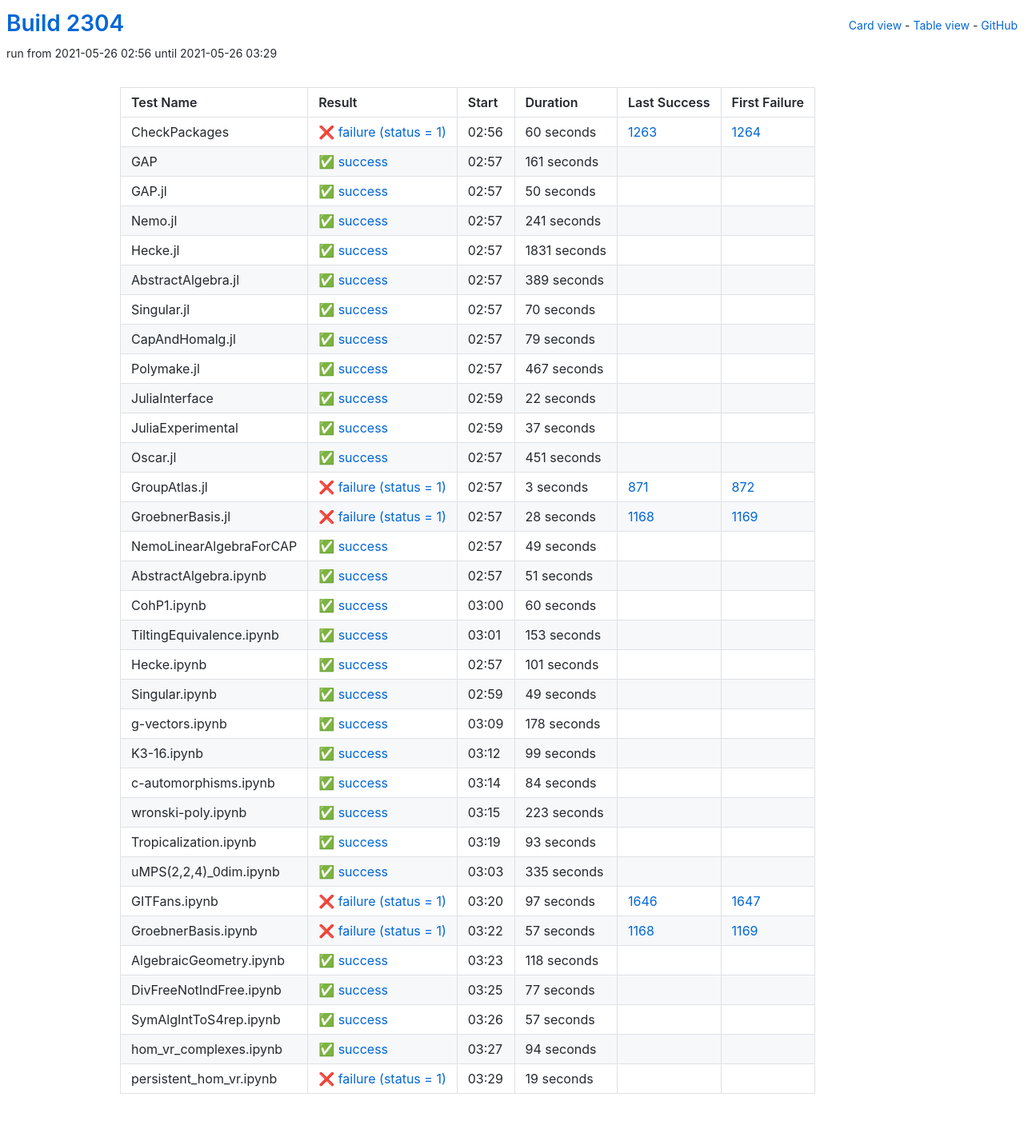
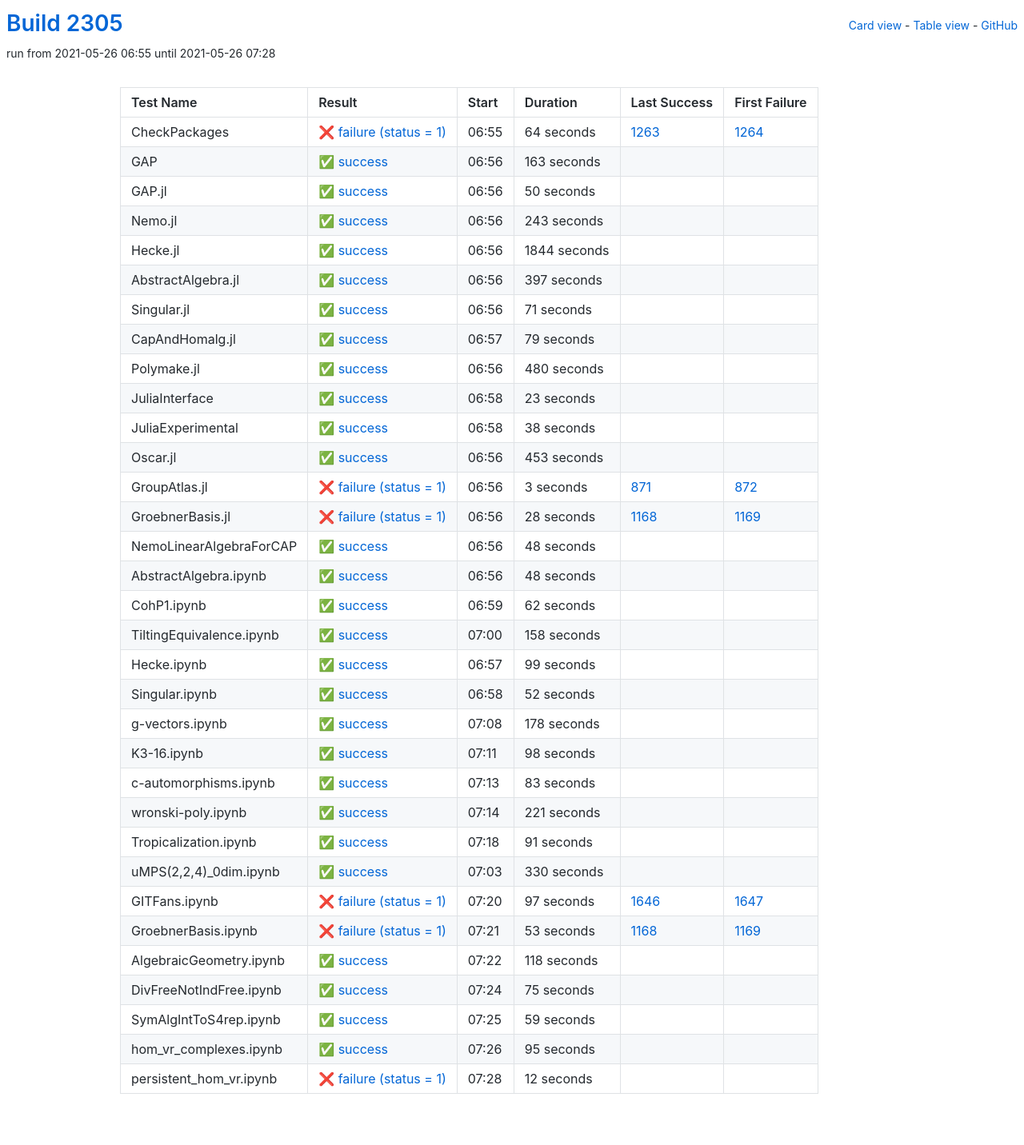
Before and after one commit to oscar-system/oscar-ci-status-stable, a Jekyll site: the page built from table.html, in a window 1280 px wide. Shown: the whole page at 80% size. Built offline with Jekyll 4.4.1, drawn with Linux system fonts in a browser that asks for light colours.

Commit message:
Build #2305

```diff
--- a/_data/ci.yml
+++ b/_data/ci.yml
@@ -1,6 +1,6 @@
 ---
-build: 2304
-build_url: https://oscarci.mathematik.uni-kl.de/job/oscar-stable/2304/
+build: 2305
+build_url: https://oscarci.mathematik.uni-kl.de/job/oscar-stable/2305/
 job: oscar-stable
 organization: oscar-system
 repo: oscar-ci-status-stable
@@ -8,32 +8,32 @@ repourl: https://github.com/oscar-system/oscar-ci-status-stable
 tests:
 - name: CheckPackages
   id: checkpackages
-  log: https://oscarci.mathematik.uni-kl.de/job/oscar-stable/2304/artifact/logs/build-2304/CheckPackages.log
-  start: 2021-05-26 02:56
+  log: https://oscarci.mathematik.uni-kl.de/job/oscar-stable/2305/artifact/logs/build-2305/CheckPackages.log
+  start: 2021-05-26 06:55
   success: false
   exitcode: 1
   status: failure
-  duration: 60
+  duration: 64
   last_success: 1263
   last_success_url: https://oscarci.mathematik.uni-kl.de/job/oscar-stable/1263/
   first_failure: 1264
   first_failure_url: https://oscarci.mathematik.uni-kl.de/job/oscar-stable/1264/
 - name: GAP
   id: gap
-  log: https://oscarci.mathematik.uni-kl.de/job/oscar-stable/2304/artifact/logs/build-2304/GAP.log
-  start: 2021-05-26 02:57
+  log: https://oscarci.mathematik.uni-kl.de/job/oscar-stable/2305/artifact/logs/build-2305/GAP.log
+  start: 2021-05-26 06:56
   success: true
   exitcode: 0
   status: success
-  duration: 161
+  duration: 163
   last_success: false
   last_success_url:
   first_failure: false
   first_failure_url:
 - name: GAP.jl
   id: gap-jl
-  log: https://oscarci.mathematik.uni-kl.de/job/oscar-stable/2304/artifact/logs/build-2304/GAP.jl.log
-  start: 2021-05-26 02:57
+  log: https://oscarci.mathematik.uni-kl.de/job/oscar-stable/2305/artifact/logs/build-2305/GAP.jl.log
+  start: 2021-05-26 06:56
   success: true
   exitcode: 0
   status: success
@@ -44,56 +44,56 @@ tests:
   first_failure_url:
 - name: Nemo.jl
   id: nemo-jl
-  log: https://oscarci.mathematik.uni-kl.de/job/oscar-stable/2304/artifact/logs/build-2304/Nemo.jl.log
-  start: 2021-05-26 02:57
+  log: https://oscarci.mathematik.uni-kl.de/job/oscar-stable/2305/artifact/logs/build-2305/Nemo.jl.log
+  start: 2021-05-26 06:56
   success: true
   exitcode: 0
   status: success
-  duration: 241
+  duration: 243
   last_success: false
   last_success_url:
   first_failure: false
   first_failure_url:
 - name: Hecke.jl
   id: hecke-jl
-  log: https://oscarci.mathematik.uni-kl.de/job/oscar-stable/2304/artifact/logs/build-2304/Hecke.jl.log
-  start: 2021-05-26 02:57
+  log: https://oscarci.mathematik.uni-kl.de/job/oscar-stable/2305/artifact/logs/build-2305/Hecke.jl.log
+  start: 2021-05-26 06:56
   success: true
   exitcode: 0
   status: success
-  duration: 1831
+  duration: 1844
   last_success: false
   last_success_url:
   first_failure: false
   first_failure_url:
 - name: AbstractAlgebra.jl
   id: abstractalgebra-jl
-  log: https://oscarci.mathematik.uni-kl.de/job/oscar-stable/2304/artifact/logs/build-2304/AbstractAlgebra.jl.log
-  start: 2021-05-26 02:57
+  log: https://oscarci.mathematik.uni-kl.de/job/oscar-stable/2305/artifact/logs/build-2305/AbstractAlgebra.jl.log
+  start: 2021-05-26 06:56
   success: true
   exitcode: 0
   status: success
-  duration: 389
+  duration: 397
   last_success: false
   last_success_url:
   first_failure: false
   first_failure_url:
 - name: Singular.jl
   id: singular-jl
-  log: https://oscarci.mathematik.uni-kl.de/job/oscar-stable/2304/artifact/logs/build-2304/Singular.jl.log
-  start: 2021-05-26 02:57
+  log: https://oscarci.mathematik.uni-kl.de/job/oscar-stable/2305/artifact/logs/build-2305/Singular.jl.log
+  start: 2021-05-26 06:56
   success: true
   exitcode: 0
   status: success
-  duration: 70
+  duration: 71
   last_success: false
   last_success_url:
   first_failure: false
   first_failure_url:
 - name: CapAndHomalg.jl
   id: capandhomalg-jl
-  log: https://oscarci.mathematik.uni-kl.de/job/oscar-stable/2304/artifact/logs/build-2304/CapAndHomalg.jl.log
-  start: 2021-05-26 02:57
+  log: https://oscarci.mathematik.uni-kl.de/job/oscar-stable/2305/artifact/logs/build-2305/CapAndHomalg.jl.log
+  start: 2021-05-26 06:57
   success: true
   exitcode: 0
   status: success
@@ -104,56 +104,56 @@ tests:
   first_failure_url:
 - name: Polymake.jl
   id: polymake-jl
-  log: https://oscarci.mathematik.uni-kl.de/job/oscar-stable/2304/artifact/logs/build-2304/Polymake.jl.log
-  start: 2021-05-26 02:57
+  log: https://oscarci.mathematik.uni-kl.de/job/oscar-stable/2305/artifact/logs/build-2305/Polymake.jl.log
+  start: 2021-05-26 06:56
   success: true
   exitcode: 0
   status: success
-  duration: 467
+  duration: 480
   last_success: false
   last_success_url:
   first_failure: false
   first_failure_url:
 - name: JuliaInterface
   id: juliainterface
-  log: https://oscarci.mathematik.uni-kl.de/job/oscar-stable/2304/artifact/logs/build-2304/JuliaInterface.log
-  start: 2021-05-26 02:59
+  log: https://oscarci.mathematik.uni-kl.de/job/oscar-stable/2305/artifact/logs/build-2305/JuliaInterface.log
+  start: 2021-05-26 06:58
   success: true
   exitcode: 0
   status: success
-  duration: 22
+  duration: 23
   last_success: false
   last_success_url:
   first_failure: false
   first_failure_url:
 - name: JuliaExperimental
   id: juliaexperimental
-  log: https://oscarci.mathematik.uni-kl.de/job/oscar-stable/2304/artifact/logs/build-2304/JuliaExperimental.log
-  start: 2021-05-26 02:59
+  log: https://oscarci.mathematik.uni-kl.de/job/oscar-stable/2305/artifact/logs/build-2305/JuliaExperimental.log
+  start: 2021-05-26 06:58
   success: true
   exitcode: 0
   status: success
-  duration: 37
+  duration: 38
   last_success: false
   last_success_url:
   first_failure: false
   first_failure_url:
 - name: Oscar.jl
   id: oscar-jl
-  log: https://oscarci.mathematik.uni-kl.de/job/oscar-stable/2304/artifact/logs/build-2304/Oscar.jl.log
-  start: 2021-05-26 02:57
+  log: https://oscarci.mathematik.uni-kl.de/job/oscar-stable/2305/artifact/logs/build-2305/Oscar.jl.log
+  start: 2021-05-26 06:56
   success: true
   exitcode: 0
   status: success
-  duration: 451
+  duration: 453
   last_success: false
   last_success_url:
   first_failure: false
   first_failure_url:
 - name: GroupAtlas.jl
   id: groupatlas-jl
-  log: https://oscarci.mathematik.uni-kl.de/job/oscar-stable/2304/artifact/logs/build-2304/GroupAtlas.jl.log
-  start: 2021-05-26 02:57
+  log: https://oscarci.mathematik.uni-kl.de/job/oscar-stable/2305/artifact/logs/build-2305/GroupAtlas.jl.log
+  start: 2021-05-26 06:56
   success: false
   exitcode: 1
   status: failure
@@ -164,8 +164,8 @@ tests:
   first_failure_url: https://oscarci.mathematik.uni-kl.de/job/oscar-stable/872/
 - name: GroebnerBasis.jl
   id: groebnerbasis-jl
-  log: https://oscarci.mathematik.uni-kl.de/job/oscar-stable/2304/artifact/logs/build-2304/GroebnerBasis.jl.log
-  start: 2021-05-26 02:57
+  log: https://oscarci.mathematik.uni-kl.de/job/oscar-stable/2305/artifact/logs/build-2305/GroebnerBasis.jl.log
+  start: 2021-05-26 06:56
   success: false
   exitcode: 1
   status: failure
@@ -176,80 +176,80 @@ tests:
   first_failure_url: https://oscarci.mathematik.uni-kl.de/job/oscar-stable/1169/
 - name: NemoLinearAlgebraForCAP
   id: nemolinearalgebraforcap
-  log: https://oscarci.mathematik.uni-kl.de/job/oscar-stable/2304/artifact/logs/build-2304/NemoLinearAlgebraForCAP.log
-  start: 2021-05-26 02:57
+  log: https://oscarci.mathematik.uni-kl.de/job/oscar-stable/2305/artifact/logs/build-2305/NemoLinearAlgebraForCAP.log
+  start: 2021-05-26 06:56
   success: true
   exitcode: 0
   status: success
-  duration: 49
+  duration: 48
   last_success: false
   last_success_url:
   first_failure: false
   first_failure_url:
 - name: AbstractAlgebra.ipynb
   id: abstractalgebra-ipynb
-  log: https://oscarci.mathematik.uni-kl.de/job/oscar-stable/2304/artifact/logs/build-2304/AbstractAlgebra.ipynb.log
-  start: 2021-05-26 02:57
+  log: https://oscarci.mathematik.uni-kl.de/job/oscar-stable/2305/artifact/logs/build-2305/AbstractAlgebra.ipynb.log
+  start: 2021-05-26 06:56
   success: true
   exitcode: 0
   status: success
-  duration: 51
+  duration: 48
   last_success: false
   last_success_url:
   first_failure: false
   first_failure_url:
 - name: CohP1.ipynb
   id: cohp1-ipynb
-  log: https://oscarci.mathematik.uni-kl.de/job/oscar-stable/2304/artifact/logs/build-2304/CohP1.ipynb.log
-  start: 2021-05-26 03:00
+  log: https://oscarci.mathematik.uni-kl.de/job/oscar-stable/2305/artifact/logs/build-2305/CohP1.ipynb.log
+  start: 2021-05-26 06:59
   success: true
   exitcode: 0
   status: success
-  duration: 60
+  duration: 62
   last_success: false
   last_success_url:
   first_failure: false
   first_failure_url:
 - name: TiltingEquivalence.ipynb
   id: tiltingequivalence-ipynb
-  log: https://oscarci.mathematik.uni-kl.de/job/oscar-stable/2304/artifact/logs/build-2304/TiltingEquivalence.ipynb.log
-  start: 2021-05-26 03:01
+  log: https://oscarci.mathematik.uni-kl.de/job/oscar-stable/2305/artifact/logs/build-2305/TiltingEquivalence.ipynb.log
+  start: 2021-05-26 07:00
   success: true
   exitcode: 0
   status: success
-  duration: 153
+  duration: 158
   last_success: false
   last_success_url:
   first_failure: false
   first_failure_url:
 - name: Hecke.ipynb
   id: hecke-ipynb
-  log: https://oscarci.mathematik.uni-kl.de/job/oscar-stable/2304/artifact/logs/build-2304/Hecke.ipynb.log
-  start: 2021-05-26 02:57
+  log: https://oscarci.mathematik.uni-kl.de/job/oscar-stable/2305/artifact/logs/build-2305/Hecke.ipynb.log
+  start: 2021-05-26 06:57
   success: true
   exitcode: 0
   status: success
-  duration: 101
+  duration: 99
   last_success: false
   last_success_url:
   first_failure: false
   first_failure_url:
 - name: Singular.ipynb
   id: singular-ipynb
-  log: https://oscarci.mathematik.uni-kl.de/job/oscar-stable/2304/artifact/logs/build-2304/Singular.ipynb.log
-  start: 2021-05-26 02:59
+  log: https://oscarci.mathematik.uni-kl.de/job/oscar-stable/2305/artifact/logs/build-2305/Singular.ipynb.log
+  start: 2021-05-26 06:58
   success: true
   exitcode: 0
   status: success
-  duration: 49
+  duration: 52
   last_success: false
   last_success_url:
   first_failure: false
   first_failure_url:
 - name: g-vectors.ipynb
   id: g-vectors-ipynb
-  log: https://oscarci.mathematik.uni-kl.de/job/oscar-stable/2304/artifact/logs/build-2304/g-vectors.ipynb.log
-  start: 2021-05-26 03:09
+  log: https://oscarci.mathematik.uni-kl.de/job/oscar-stable/2305/artifact/logs/build-2305/g-vectors.ipynb.log
+  start: 2021-05-26 07:08
   success: true
   exitcode: 0
   status: success
@@ -260,68 +260,68 @@ tests:
   first_failure_url:
 - name: K3-16.ipynb
   id: k3-16-ipynb
-  log: https://oscarci.mathematik.uni-kl.de/job/oscar-stable/2304/artifact/logs/build-2304/K3-16.ipynb.log
-  start: 2021-05-26 03:12
+  log: https://oscarci.mathematik.uni-kl.de/job/oscar-stable/2305/artifact/logs/build-2305/K3-16.ipynb.log
+  start: 2021-05-26 07:11
   success: true
   exitcode: 0
   status: success
-  duration: 99
+  duration: 98
   last_success: false
   last_success_url:
   first_failure: false
   first_failure_url:
 - name: c-automorphisms.ipynb
   id: c-automorphisms-ipynb
-  log: https://oscarci.mathematik.uni-kl.de/job/oscar-stable/2304/artifact/logs/build-2304/c-automorphisms.ipynb.log
-  start: 2021-05-26 03:14
+  log: https://oscarci.mathematik.uni-kl.de/job/oscar-stable/2305/artifact/logs/build-2305/c-automorphisms.ipynb.log
+  start: 2021-05-26 07:13
   success: true
   exitcode: 0
   status: success
-  duration: 84
+  duration: 83
   last_success: false
   last_success_url:
   first_failure: false
   first_failure_url:
 - name: wronski-poly.ipynb
   id: wronski-poly-ipynb
-  log: https://oscarci.mathematik.uni-kl.de/job/oscar-stable/2304/artifact/logs/build-2304/wronski-poly.ipynb.log
-  start: 2021-05-26 03:15
+  log: https://oscarci.mathematik.uni-kl.de/job/oscar-stable/2305/artifact/logs/build-2305/wronski-poly.ipynb.log
+  start: 2021-05-26 07:14
   success: true
   exitcode: 0
   status: success
-  duration: 223
+  duration: 221
   last_success: false
   last_success_url:
   first_failure: false
   first_failure_url:
 - name: Tropicalization.ipynb
   id: tropicalization-ipynb
-  log: https://oscarci.mathematik.uni-kl.de/job/oscar-stable/2304/artifact/logs/build-2304/Tropicalization.ipynb.log
-  start: 2021-05-26 03:19
+  log: https://oscarci.mathematik.uni-kl.de/job/oscar-stable/2305/artifact/logs/build-2305/Tropicalization.ipynb.log
+  start: 2021-05-26 07:18
   success: true
   exitcode: 0
   status: success
-  duration: 93
+  duration: 91
   last_success: false
   last_success_url:
   first_failure: false
   first_failure_url:
 - name: uMPS(2,2,4)_0dim.ipynb
   id: umps-2-2-4-0dim-ipynb
-  log: https://oscarci.mathematik.uni-kl.de/job/oscar-stable/2304/artifact/logs/build-2304/uMPS-2-2-4-_0dim.ipynb.log
-  start: 2021-05-26 03:03
+  log: https://oscarci.mathematik.uni-kl.de/job/oscar-stable/2305/artifact/logs/build-2305/uMPS-2-2-4-_0dim.ipynb.log
+  start: 2021-05-26 07:03
   success: true
   exitcode: 0
   status: success
-  duration: 335
+  duration: 330
   last_success: false
   last_success_url:
   first_failure: false
   first_failure_url:
 - name: GITFans.ipynb
   id: gitfans-ipynb
-  log: https://oscarci.mathematik.uni-kl.de/job/oscar-stable/2304/artifact/logs/build-2304/GITFans.ipynb.log
-  start: 2021-05-26 03:20
+  log: https://oscarci.mathematik.uni-kl.de/job/oscar-stable/2305/artifact/logs/build-2305/GITFans.ipynb.log
+  start: 2021-05-26 07:20
   success: false
   exitcode: 1
   status: failure
@@ -332,20 +332,20 @@ tests:
   first_failure_url: https://oscarci.mathematik.uni-kl.de/job/oscar-stable/1647/
 - name: GroebnerBasis.ipynb
   id: groebnerbasis-ipynb
-  log: https://oscarci.mathematik.uni-kl.de/job/oscar-stable/2304/artifact/logs/build-2304/GroebnerBasis.ipynb.log
-  start: 2021-05-26 03:22
+  log: https://oscarci.mathematik.uni-kl.de/job/oscar-stable/2305/artifact/logs/build-2305/GroebnerBasis.ipynb.log
+  start: 2021-05-26 07:21
   success: false
   exitcode: 1
   status: failure
-  duration: 57
+  duration: 53
   last_success: 1168
   last_success_url: https://oscarci.mathematik.uni-kl.de/job/oscar-stable/1168/
   first_failure: 1169
   first_failure_url: https://oscarci.mathematik.uni-kl.de/job/oscar-stable/1169/
 - name: AlgebraicGeometry.ipynb
   id: algebraicgeometry-ipynb
-  log: https://oscarci.mathematik.uni-kl.de/job/oscar-stable/2304/artifact/logs/build-2304/AlgebraicGeometry.ipynb.log
-  start: 2021-05-26 03:23
+  log: https://oscarci.mathematik.uni-kl.de/job/oscar-stable/2305/artifact/logs/build-2305/AlgebraicGeometry.ipynb.log
+  start: 2021-05-26 07:22
   success: true
   exitcode: 0
   status: success
@@ -356,48 +356,48 @@ tests:
   first_failure_url:
 - name: DivFreeNotIndFree.ipynb
   id: divfreenotindfree-ipynb
-  log: https://oscarci.mathematik.uni-kl.de/job/oscar-stable/2304/artifact/logs/build-2304/DivFreeNotIndFree.ipynb.log
-  start: 2021-05-26 03:25
+  log: https://oscarci.mathematik.uni-kl.de/job/oscar-stable/2305/artifact/logs/build-2305/DivFreeNotIndFree.ipynb.log
+  start: 2021-05-26 07:24
   success: true
   exitcode: 0
   status: success
-  duration: 77
+  duration: 75
   last_success: false
   last_success_url:
   first_failure: false
   first_failure_url:
 - name: SymAlgIntToS4rep.ipynb
   id: symalginttos4rep-ipynb
-  log: https://oscarci.mathematik.uni-kl.de/job/oscar-stable/2304/artifact/logs/build-2304/SymAlgIntToS4rep.ipynb.log
-  start: 2021-05-26 03:26
+  log: https://oscarci.mathematik.uni-kl.de/job/oscar-stable/2305/artifact/logs/build-2305/SymAlgIntToS4rep.ipynb.log
+  start: 2021-05-26 07:25
   success: true
   exitcode: 0
   status: success
-  duration: 57
+  duration: 59
   last_success: false
   last_success_url:
   first_failure: false
   first_failure_url:
 - name: hom_vr_complexes.ipynb
   id: hom-vr-complexes-ipynb
-  log: https://oscarci.mathematik.uni-kl.de/job/oscar-stable/2304/artifact/logs/build-2304/hom_vr_complexes.ipynb.log
-  start: 2021-05-26 03:27
+  log: https://oscarci.mathematik.uni-kl.de/job/oscar-stable/2305/artifact/logs/build-2305/hom_vr_complexes.ipynb.log
+  start: 2021-05-26 07:26
   success: true
   exitcode: 0
   status: success
-  duration: 94
+  duration: 95
   last_success: false
   last_success_url:
   first_failure: false
   first_failure_url:
 - name: persistent_hom_vr.ipynb
   id: persistent-hom-vr-ipynb
-  log: https://oscarci.mathematik.uni-kl.de/job/oscar-stable/2304/artifact/logs/build-2304/persistent_hom_vr.ipynb.log
-  start: 2021-05-26 03:29
+  log: https://oscarci.mathematik.uni-kl.de/job/oscar-stable/2305/artifact/logs/build-2305/persistent_hom_vr.ipynb.log
+  start: 2021-05-26 07:28
   success: false
   exitcode: 1
   status: failure
-  duration: 19
+  duration: 12
   last_success: false
   last_success_url:
   first_failure: false
```
Also changed, not shown: README.md.
